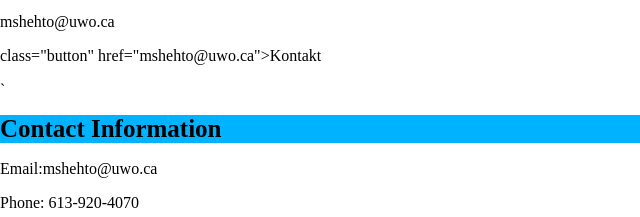
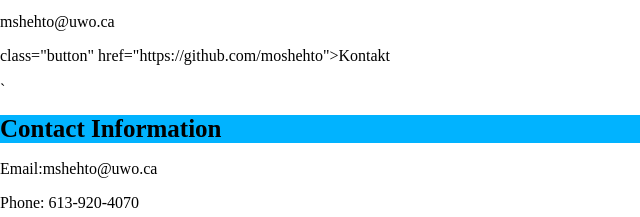
Before and after one commit to mshehto/Portfolio, a plain HTML site: page index.html in a window 1280 px wide. Shown: the part 1911-2128 px from the top of the page, 0-640 px from the left. Drawn offline with Linux system fonts and the light colour scheme; a script that the page names is missing.

Commit message:
Update index.html

```diff
--- a/index.html
+++ b/index.html
@@ -46,7 +46,7 @@
         <p class="title">   Website Designer</p>
         <p>    A enthusiastic software student!</p>
         <p>    mshehto@uwo.ca</p>
-        <p> class="button" href="mshehto@uwo.ca">Kontakt</p>
+        <p> class="button" href="https://github.com/moshehto">Kontakt</p>
         </div>
     </div>`
 </div>
```
